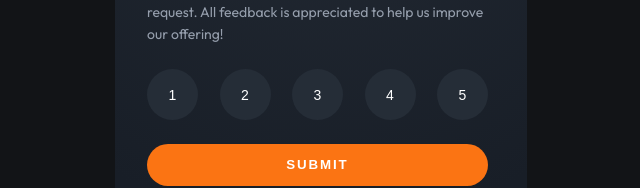
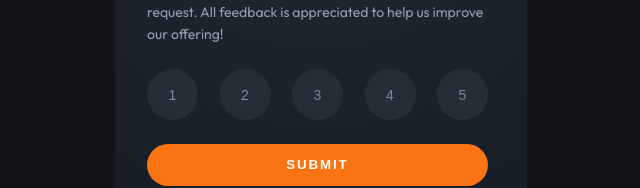
Before and after one commit to awesomeCoding999/frontend-mentor-interactive-rating-component, a React (Vite) app: page / in a window 1280 px wide. Shown: the part 369-557 px from the top of the page, without its empty margins (319-959 px from the left). Built offline with nearby package versions, Linux system fonts and the light colour scheme.

Commit message:
fix: incorrect button color

```diff
--- a/src/components/select-rating-screen/SelectRating.css
+++ b/src/components/select-rating-screen/SelectRating.css
@@ -11,16 +11,18 @@
 
 button.circle-styles {
   border: none;
-  color: var(--white);
+  color: var(--medium-grey);
   cursor: pointer;
 }
 
 button.circle-styles:hover {
   background-color: var(--orange);
+  color: var(--white);
 }
 
-.selected-rating {
+.circle-styles.selected-rating {
   background-color: var(--medium-grey);
+  color: var(--white);
 }
 
 .star-icon {
```
